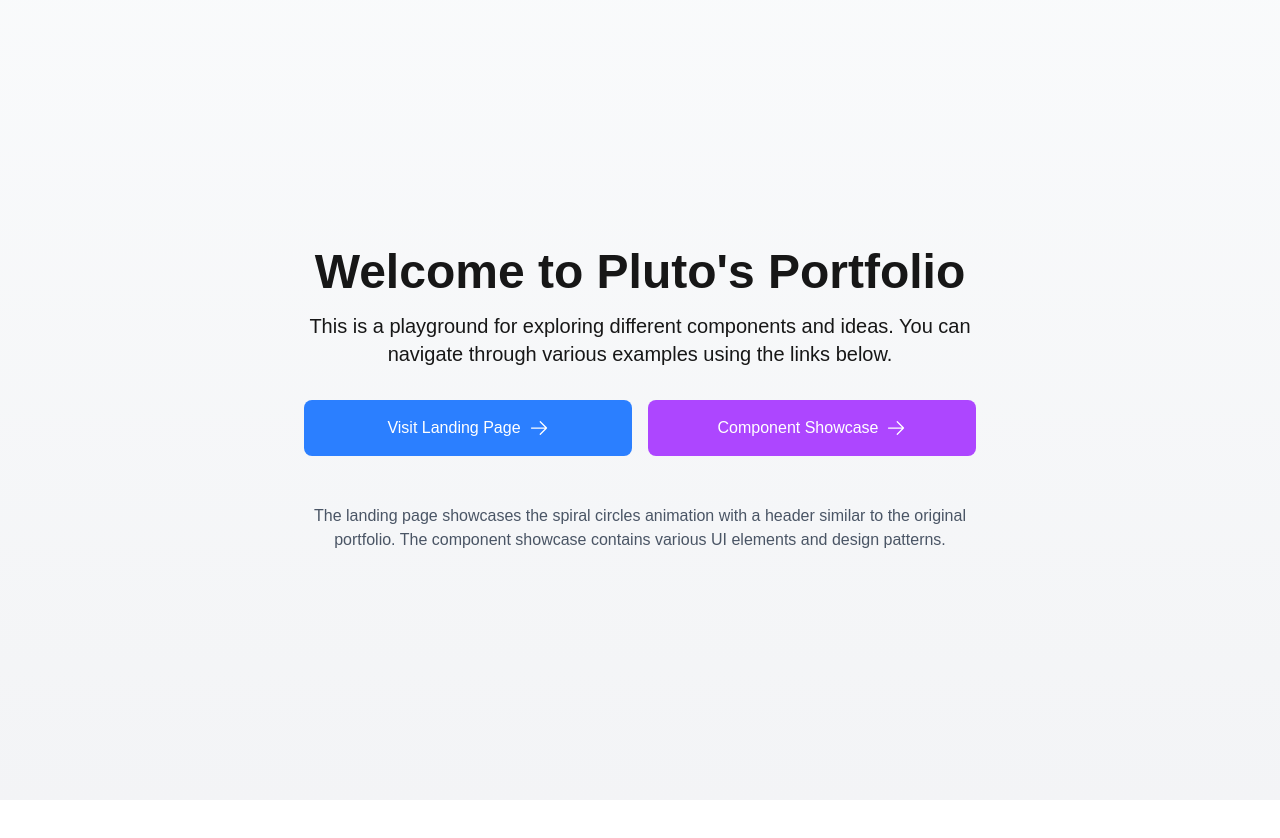
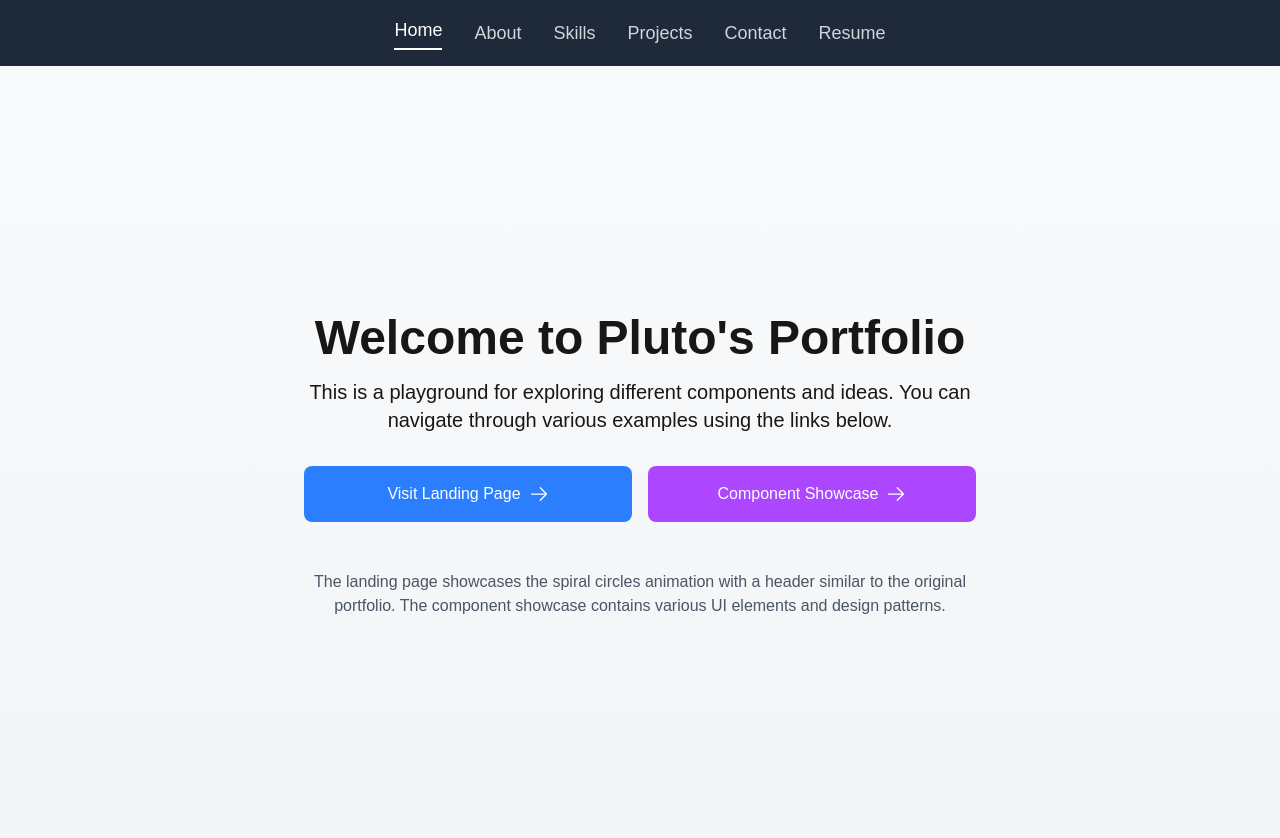
Before and after one commit to plutopulp/plutopulp.com, a Next.js app in the folder web/: page / in a window 1280 px wide. Shown: the top 838 px of the page. Before the commit the page ends 800 px from the top, so only its background shows below. Built offline with nearby package versions, Linux system fonts and the light colour scheme.

Commit message:
add a tmp basic navbar

```diff
--- a/web/src/app/layout.tsx
+++ b/web/src/app/layout.tsx
@@ -3,6 +3,7 @@ import { Geist, Geist_Mono } from "next/font/google";
 import "./globals.css";
 import { ThemeProvider } from "next-themes";
 import ToastProvider from "@/components/ui/ToastProvider";
+import Navbar from "@/components/layout/Navbar";
 
 const geistSans = Geist({
   variable: "--font-geist-sans",
@@ -30,7 +31,8 @@ export default function RootLayout({
         className={`${geistSans.variable} ${geistMono.variable} antialiased min-h-screen`}
       >
         <ThemeProvider attribute="class" defaultTheme="system" enableSystem>
-          {children}
+          <Navbar />
+          <main>{children}</main>
           <ToastProvider />
         </ThemeProvider>
       </body>
--- /dev/null
+++ b/web/src/components/layout/Navbar.tsx
@@ -0,0 +1,61 @@
+"use client";
+import Link from "next/link";
+import { usePathname } from "next/navigation";
+
+export default function Navbar() {
+  const pathname = usePathname();
+
+  const isActive = (path: string) => {
+    return pathname === path;
+  };
+
+  return (
+    <nav className="bg-gray-800 text-white">
+      <div className="container mx-auto px-4">
+        <div className="flex items-center justify-center space-x-8 py-4">
+          <NavLink href="/" label="Home" isActive={isActive("/")} />
+          <NavLink href="/about" label="About" isActive={isActive("/about")} />
+          <NavLink
+            href="/skills"
+            label="Skills"
+            isActive={isActive("/skills")}
+          />
+          <NavLink
+            href="/projects"
+            label="Projects"
+            isActive={isActive("/projects")}
+          />
+          <NavLink
+            href="/contact"
+            label="Contact"
+            isActive={isActive("/contact")}
+          />
+          <NavLink
+            href="/resume"
+            label="Resume"
+            isActive={isActive("/resume")}
+          />
+        </div>
+      </div>
+    </nav>
+  );
+}
+
+interface NavLinkProps {
+  href: string;
+  label: string;
+  isActive: boolean;
+}
+
+function NavLink({ href, label, isActive }: NavLinkProps) {
+  return (
+    <Link
+      href={href}
+      className={`text-lg font-medium transition-colors duration-200 hover:text-gray-300 ${
+        isActive ? "text-white border-b-2 border-white pb-1" : "text-gray-300"
+      }`}
+    >
+      {label}
+    </Link>
+  );
+}
```
